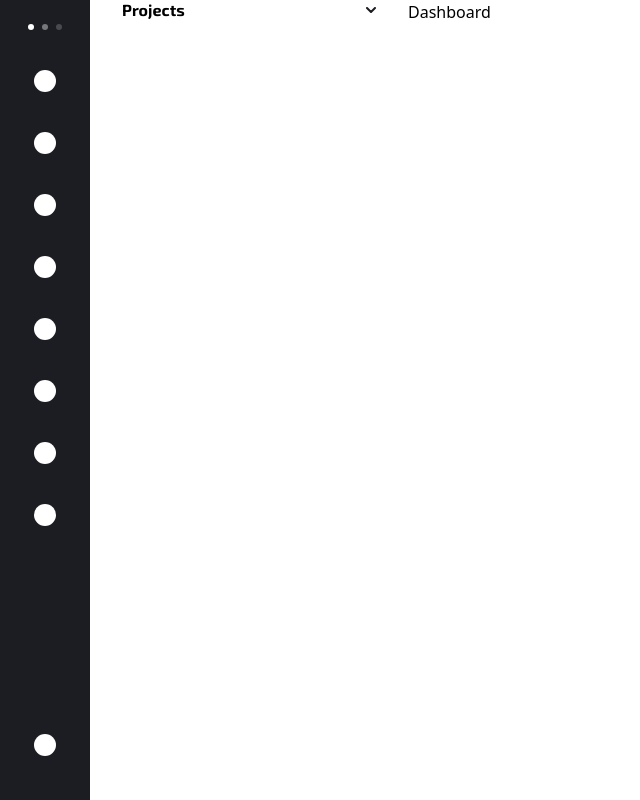
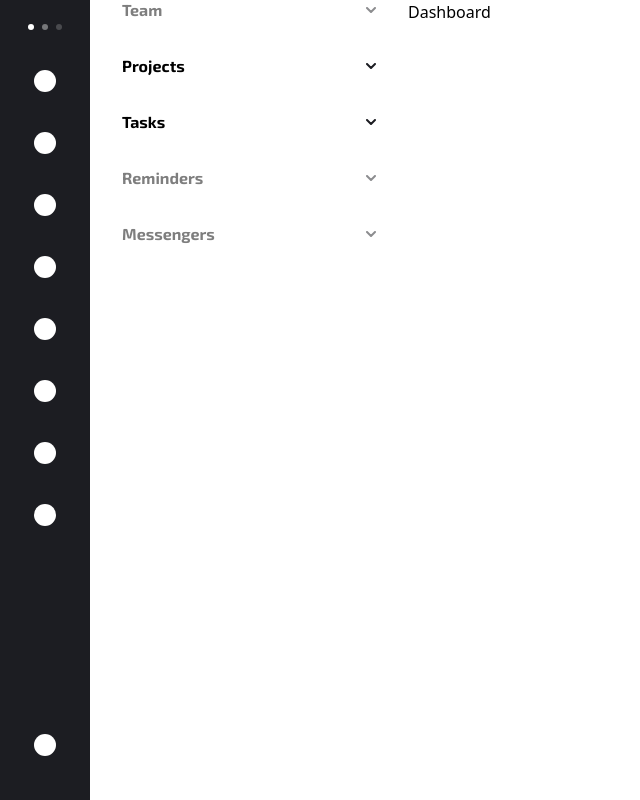
Before and after one commit to sabrinaveras/to-do-list-dashboard, a React (Vite) app: page / in a window 1280 px wide. Shown: the whole page, without its empty margins (0-640 px from the left). Built offline with nearby package versions, Linux system fonts and the light colour scheme.

Commit message:
enhance select component with option handling and add task selection to sidebar

```diff
--- a/src/components/select/select.tsx
+++ b/src/components/select/select.tsx
@@ -15,38 +15,39 @@ interface Option {
 
 export const Select = ({ label, options, onChange }: SelectProps) => {
   const [isOpen, setIsOpen] = useState(false);
-  // const [selectedOption, setSelectedOption] = useState<Option[]>(options.filter(option => option.selected))
+  const hasOptions = options.length > 0;
 
   const toggleDropdown = () => {
+    if (!hasOptions) return;
     setIsOpen(!isOpen);
   };
 
   const handleOptionClick = (option: Option) => {
     onChange(option);
-    // setSelectedOption([option])
     setIsOpen(false);
   };
 
   return (
-    <div className="relative w-full">
+    <div className="w-full">
       <button
         type="button"
         onClick={toggleDropdown}
-        className="flex items-center justify-between w-full px-[4px] py-[2px] mb-[8px] font-medium text-base"
+        disabled={!hasOptions}
+        className={`flex items-center justify-between w-full px-[4px] py-[2px] mb-[8px] text-base
+          ${!hasOptions ? "cursor-not-allowed text-gray-400" : "font-medium cursor-pointer"}`}
       >
         <div className="flex flex-col items-start">
-          <span className="font-medium">{label}</span>
+          <span className={`font-medium ${!hasOptions ? "opacity-50" : ""}`}>{label}</span>
         </div>
         <div
-          className={`transform transition-transform duration-200 ${isOpen ? "rotate-180" : ""}`}
+          className={`transform transition-transform duration-200 ${!hasOptions ? "opacity-50" : ""} ${isOpen ? "rotate-180" : ""}`}
         >
           <Arrow />
         </div>
       </button>
 
-      {/* dropdown */}
       <div
-        className={`absolute z-[10px] w-full mt-[1px] bg-white transform transition-all duration-200 ease-in-out ${isOpen ? "opacity-100 scale-y-100" : "opacity-0 scale-y-95 pointer-events-none"}`}
+        className={`w-full bg-white overflow-hidden transition-all duration-200 ease-in-out ${isOpen ? "max-h-[500px] opacity-100" : "max-h-[0px] opacity-[0px]"}`}
       >
         <div className="relative py-[12px]">
           {/* vertical line */}
--- a/src/components/sideBar/sideBar.tsx
+++ b/src/components/sideBar/sideBar.tsx
@@ -8,13 +8,24 @@ export const SideBar = () => {
     { id: "research", label: "UX research" },
   ];
 
+  const taskOptions = [
+    { id: "all", label: "All tasks (3)" },
+    { id: "toDo", label: "To do" },
+    { id: "inProgress", label: "In progress", selected: true },
+    { id: "done", label: "Done" },
+  ];
+
   return (
-    <div className="bg-side-panel px-[28px]">
+    <div className="bg-side-panel px-[28px] flex flex-col gap-[28px]">
+      <Select label="Team" options={[]} onChange={() => console.log("TODO")} />
       <Select
         label="Projects"
         options={projectOptions}
         onChange={(option) => console.log("Selected:", option)}
       />
+      <Select label="Tasks" options={taskOptions} onChange={() => console.log("TODO")} />
+      <Select label="Reminders" options={[]} onChange={() => console.log("TODO")} />
+      <Select label="Messengers" options={[]} onChange={() => console.log("TODO")} />
     </div>
   );
 };
--- a/src/index.css
+++ b/src/index.css
@@ -10,6 +10,14 @@
 @layer utilities {
   .color-custom-dark {
     color: var(--color-dark) !important;
+  }
+
+  .color-custom-white {
+    color: var(--color-white) !important;
+  }
+
+  .color-custom-grey {
+    color: var(--color-grey) !important;
   }
 
   .bg-nav-bar-dark {
```
